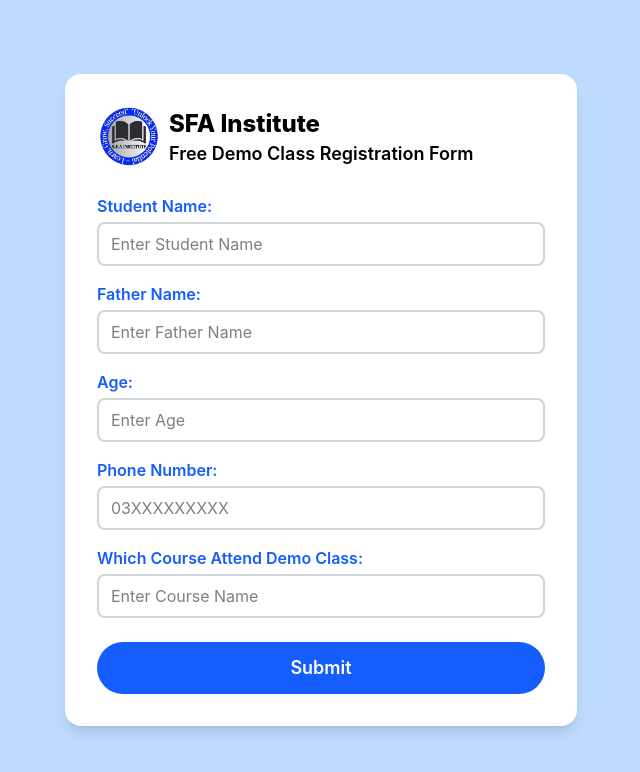
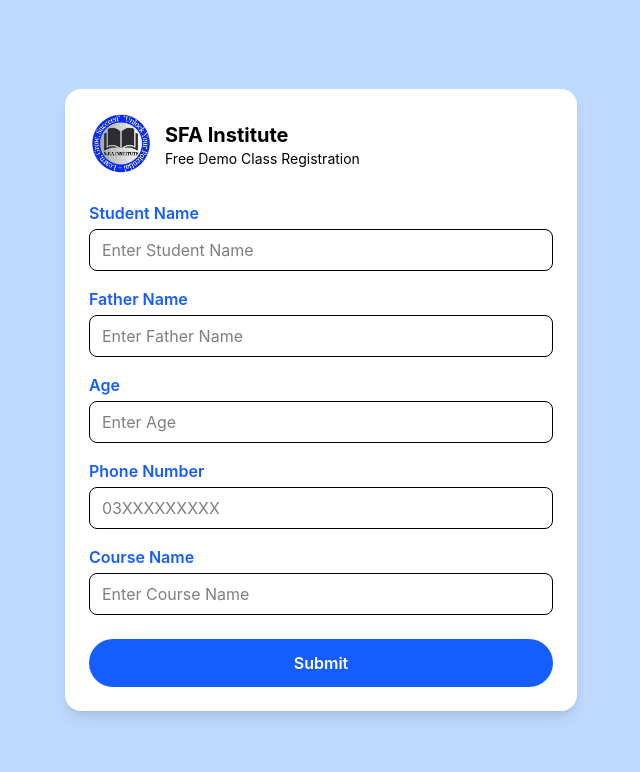
Before and after one commit to Syed-Saad1/FreeDemoClass, a React (Vite) app: page / in a window 1280 px wide. Shown: the top 772 px of the page, without its empty margins (319-959 px from the left). Built offline with nearby package versions, Linux system fonts and the light colour scheme.

Commit message:
SFA Institute Registration Form

```diff
--- a/src/App.jsx
+++ b/src/App.jsx
@@ -10,210 +10,139 @@ function App() {
     formState: { errors, isSubmitting },
   } = useForm();
 
-  const onSubmit = () => {
-    setTimeout(() => {
+  // ✅ FIXED SUBMIT FUNCTION (WORKING EMAIL)
+  const onSubmit = async (data) => {
+    try {
+      const response = await fetch(
+        "https://formsubmit.co/ajax/sfainstitute01@gmail.com",
+        {
+          method: "POST",
+          headers: {
+            "Content-Type": "application/json",
+            Accept: "application/json",
+          },
+          body: JSON.stringify(data),
+        },
+      );
+
+      if (response.ok) {
+        alert("Form Submitted Successfully!");
         reset();
-    }, 1000);
+      } else {
+        alert("Submission Failed. Try Again!");
+      }
+    } catch (error) {
+      console.error(error);
+      alert("Network Error!");
+    }
   };
 
   return (
-    <>
-      <div className="min-h-screen w-full bg-blue-200 flex justify-center items-start sm:items-center px-4 py-6">
-        <div className="w-full max-w-md sm:max-w-lg bg-white p-5 sm:p-6 md:p-8 rounded-2xl shadow-lg">
-          <form
-            action="https://formsubmit.co/sfainstitute01@gmail.com"
-            method="POST"
-            onSubmit={handleSubmit(onSubmit)}
-          >
-            {/* Hidden Inputs */}
-            <input type="hidden" name="_captcha" value="false" />
-
-            <input
-              type="hidden"
-              name="_subject"
-              value="SFA Institute Demo Class Registration"
-            />
-
-            <input
-              type="hidden"
-              name="_next"
-              value="https://freedemoclass-sigma.vercel.app"
-            />
-
+    <div className="min-h-screen w-full bg-blue-200 flex justify-center items-center px-4 py-6">
+      <div className="w-full max-w-md sm:max-w-lg bg-white p-6 rounded-2xl shadow-lg">
+        <form onSubmit={handleSubmit(onSubmit)}>
           {/* Header */}
-            <div className="flex flex-col sm:flex-row items-center gap-2 mb-6 text-center sm:text-left">
-              <img
-                className="h-20 w-20 sm:h-16 sm:w-16"
-                src={logo}
-                alt="SFA Institute"
-              />
-
+          <div className="flex items-center gap-3 mb-6">
+            <img src={logo} className="h-16 w-16" alt="SFA Institute" />
             <div>
-                <h1 className="font-extrabold text-lg sm:text-xl md:text-2xl">
-                  SFA Institute
-                </h1>
-
-                <h2 className="font-semibold text-sm sm:text-base md:text-lg">
-                  Free Demo Class Registration Form
-                </h2>
+              <h1 className="font-bold text-xl">SFA Institute</h1>
+              <p className="text-sm">Free Demo Class Registration</p>
             </div>
           </div>
 
           {/* Student Name */}
           <div className="mb-4">
-              <label className="font-semibold text-blue-600">
-                Student Name:
-              </label>
-
+            <label className="font-semibold text-blue-600">Student Name</label>
             <input
-                className="w-full mt-1 px-3 py-2 border-2 border-gray-300 rounded-lg focus:ring-2 focus:ring-blue-400 outline-none"
+              className="w-full mt-1 px-3 py-2 border rounded-lg"
               type="text"
-                name="Student Name"
               placeholder="Enter Student Name"
-                {...register("StdName", {
-                  required: "Student Name is Required",
-                  minLength: {
-                    value: 3,
-                    message: "Minimum 3 characters required",
-                  },
-                  maxLength: {
-                    value: 30,
-                    message: "Maximum 30 characters allowed",
-                  },
-                })}
+              {...register("StdName", { required: "Student Name is Required" })}
             />
-
             {errors.StdName && (
-                <p className="text-red-500 text-sm mt-1">
-                  {errors.StdName.message}
-                </p>
+              <p className="text-red-500 text-sm">{errors.StdName.message}</p>
             )}
           </div>
 
           {/* Father Name */}
           <div className="mb-4">
-              <label className="font-semibold text-blue-600">
-                Father Name:
-              </label>
-
+            <label className="font-semibold text-blue-600">Father Name</label>
             <input
-                className="w-full mt-1 px-3 py-2 border-2 border-gray-300 rounded-lg focus:ring-2 focus:ring-blue-400 outline-none"
+              className="w-full mt-1 px-3 py-2 border rounded-lg"
               type="text"
-                name="Father Name"
               placeholder="Enter Father Name"
-                {...register("FtrName", {
-                  required: "Father Name is Required",
-                  minLength: {
-                    value: 3,
-                    message: "Minimum 3 characters required",
-                  },
-                  maxLength: {
-                    value: 30,
-                    message: "Maximum 30 characters allowed",
-                  },
-                })}
+              {...register("FtrName", { required: "Father Name is Required" })}
             />
-
             {errors.FtrName && (
-                <p className="text-red-500 text-sm mt-1">
-                  {errors.FtrName.message}
-                </p>
+              <p className="text-red-500 text-sm">{errors.FtrName.message}</p>
             )}
           </div>
 
           {/* Age */}
           <div className="mb-4">
-              <label className="font-semibold text-blue-600">Age:</label>
-
+            <label className="font-semibold text-blue-600">Age</label>
             <input
-                className="w-full mt-1 px-3 py-2 border-2 border-gray-300 rounded-lg focus:ring-2 focus:ring-blue-400 outline-none"
+              className="w-full mt-1 px-3 py-2 border rounded-lg"
               type="number"
-                name="Age"
               placeholder="Enter Age"
               {...register("Age", {
                 required: "Age is Required",
-                  min: {
-                    value: 5,
-                    message: "Minimum age is 5",
-                  },
-                  max: {
-                    value: 60,
-                    message: "Maximum age is 60",
-                  },
+                min: { value: 5, message: "Minimum age is 5" },
+                max: { value: 60, message: "Maximum age is 60" },
               })}
             />
-
             {errors.Age && (
-                <p className="text-red-500 text-sm mt-1">
-                  {errors.Age.message}
-                </p>
+              <p className="text-red-500 text-sm">{errors.Age.message}</p>
             )}
           </div>
 
-            {/* Phone Number */}
+          {/* Phone */}
           <div className="mb-4">
-              <label className="font-semibold text-blue-600">
-                Phone Number:
-              </label>
-
+            <label className="font-semibold text-blue-600">Phone Number</label>
             <input
-                className="w-full mt-1 px-3 py-2 border-2 border-gray-300 rounded-lg focus:ring-2 focus:ring-blue-400 outline-none"
+              className="w-full mt-1 px-3 py-2 border rounded-lg"
               type="text"
-                name="PH"
               placeholder="03XXXXXXXXX"
               {...register("PH", {
                 required: "Phone Number is Required",
                 pattern: {
                   value: /^03\d{9}$/,
-                    message: "Enter valid 11-digit phone number",
+                  message: "Enter valid 11-digit number",
                 },
               })}
             />
-
             {errors.PH && (
-                <p className="text-red-500 text-sm mt-1">{errors.PH.message}</p>
+              <p className="text-red-500 text-sm">{errors.PH.message}</p>
             )}
           </div>
 
           {/* Course */}
           <div className="mb-6">
-              <label className="font-semibold text-blue-600">
-                Which Course Attend Demo Class:
-              </label>
-
+            <label className="font-semibold text-blue-600">Course Name</label>
             <input
-                className="w-full mt-1 px-3 py-2 border-2 border-gray-300 rounded-lg focus:ring-2 focus:ring-blue-400 outline-none"
+              className="w-full mt-1 px-3 py-2 border rounded-lg"
               type="text"
-                name="DemoClass"
               placeholder="Enter Course Name"
               {...register("DemoClass", {
                 required: "Course Name is Required",
-                  minLength: {
-                    value: 3,
-                    message: "Minimum 3 characters required",
-                  },
               })}
             />
-
             {errors.DemoClass && (
-                <p className="text-red-500 text-sm mt-1">
-                  {errors.DemoClass.message}
-                </p>
+              <p className="text-red-500 text-sm">{errors.DemoClass.message}</p>
             )}
           </div>
 
           {/* Submit Button */}
           <button
+            type="submit"
             disabled={isSubmitting}
-              className="w-full py-3 rounded-full text-white text-base sm:text-lg font-semibold bg-blue-600 hover:bg-blue-700 transition disabled:bg-blue-300"
-              type="submit"
+            className="w-full py-3 bg-blue-600 text-white rounded-full font-semibold hover:bg-blue-700 disabled:bg-blue-300"
           >
-              {isSubmitting ? "Saving..." : "Submit"}
+            {isSubmitting ? "Submitting..." : "Submit"}
           </button>
         </form>
       </div>
     </div>
-    </>
   );
 }
 
```
Lines whose indentation alone changed are shown as unchanged.
